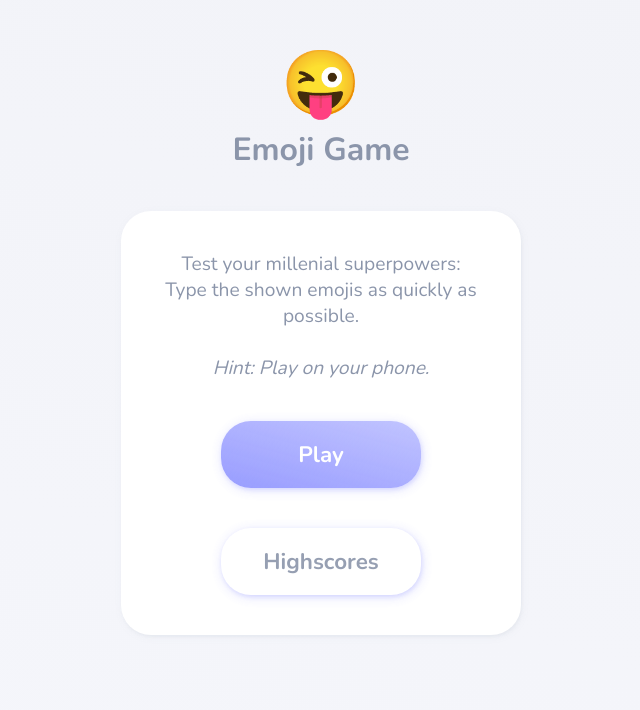
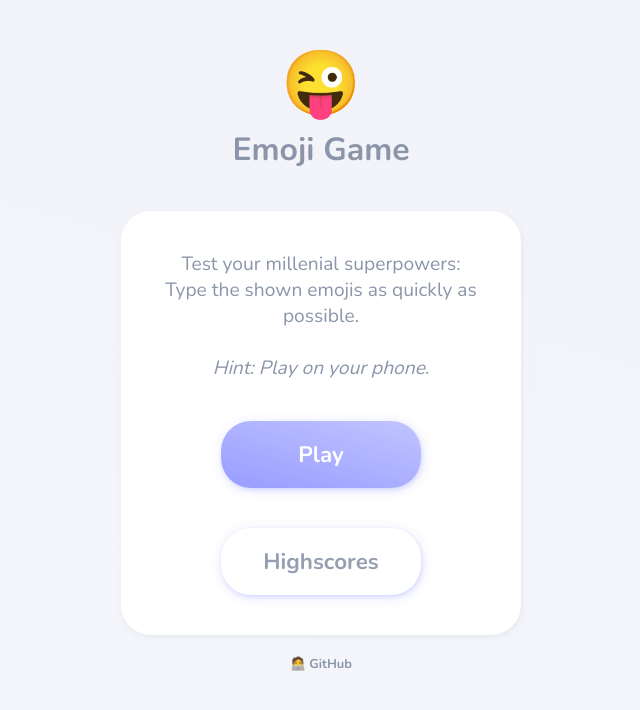
Before and after one commit to jossdoe/emojis, a Next.js app: page / in a window 1280 px wide. Shown: the top 710 px of the page, without its empty margins (319-959 px from the left). Built offline with nearby package versions, Linux system fonts and the light colour scheme.

Commit message:
Add link to GitHub in Footer

```diff
--- /dev/null
+++ b/components/Footer/index.js
@@ -0,0 +1,12 @@
+import React from 'react';
+
+import { Credit } from './styles';
+
+const Footer = () => (
+  <Credit>
+    {'🧑‍💻 '}
+    <a href="https://github.com/jossdoe/emojis">GitHub</a>
+  </Credit>
+);
+
+export default Footer;
--- /dev/null
+++ b/components/Footer/styles.js
@@ -0,0 +1,17 @@
+import styled from 'styled-components';
+
+export const Credit = styled.footer`
+  text-align: center;
+  font-size: 0.8rem;
+  padding-bottom: 20px;
+
+  a {
+    color: inherit;
+    text-decoration: none;
+    font-weight: bold;
+  }
+
+  a:hover {
+    opacity: 0.8;
+  }
+`;
--- a/pages/_app.js
+++ b/pages/_app.js
@@ -1,6 +1,7 @@
 import Head from 'next/head';
 import { createGlobalStyle, ThemeProvider, css } from 'styled-components';
 
+import Footer from 'components/Footer';
 import { Header, Container } from 'styles/app.styles';
 
 const theme = {
@@ -58,6 +59,8 @@ function MyApp({ Component, pageProps }) {
         <Container>
           <Component {...pageProps} />
         </Container>
+
+        <Footer />
       </ThemeProvider>
     </>
   );
```
